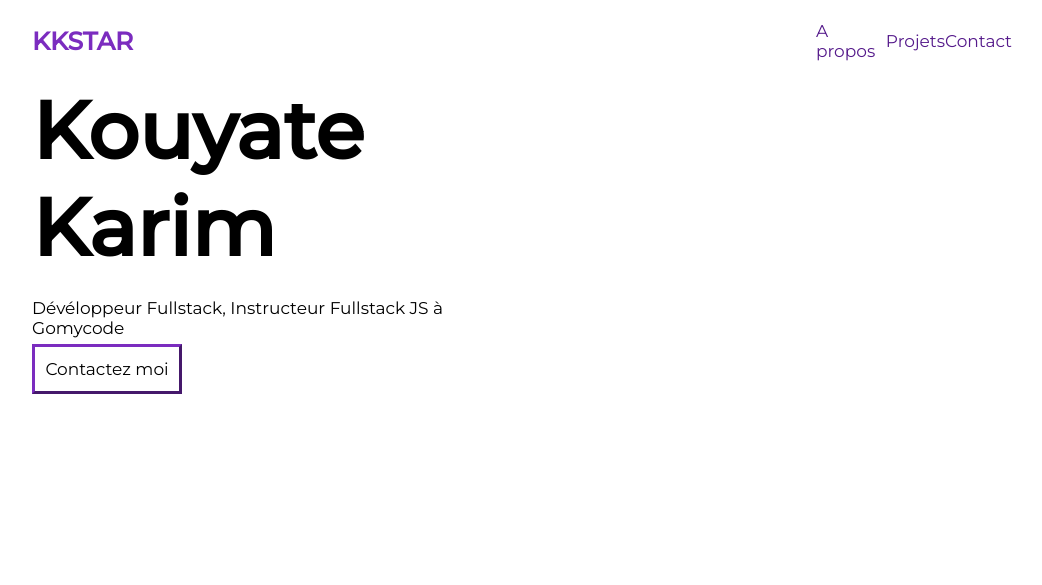
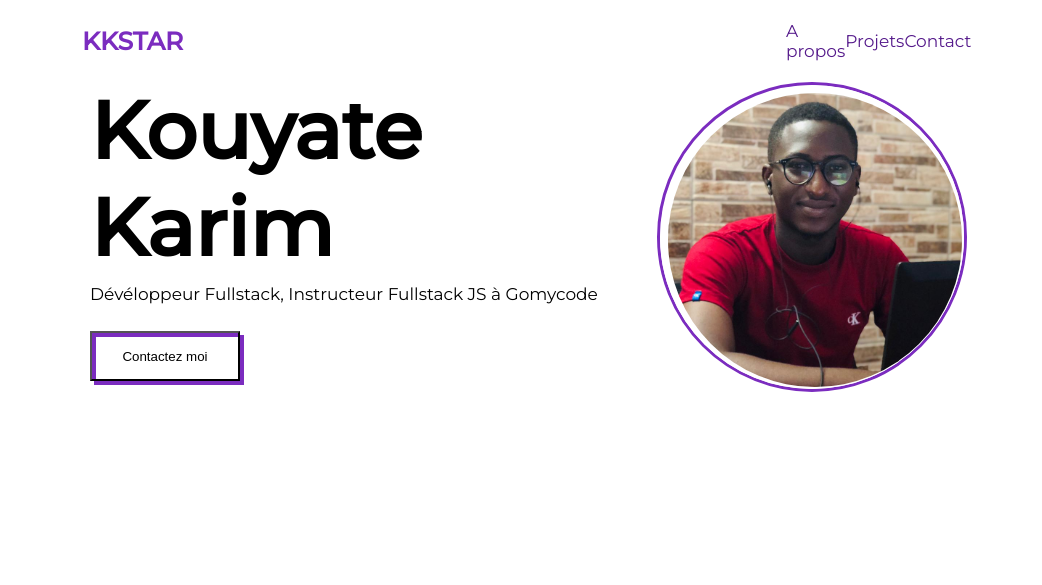
Before and after one commit to MKrouma/GoMyCode, a plain HTML site: page 4_CSS_LY/Checkpoint/index.html in a window 1280 px wide. Shown: the whole page, without its empty margins (118-1160 px from the left). Drawn offline with Linux system fonts and the light colour scheme.

Commit message:
header done

```diff
--- a/4_CSS_LY/Checkpoint/css/style.css
+++ b/4_CSS_LY/Checkpoint/css/style.css
@@ -23,7 +23,7 @@ body{
 } */
 
 .container{
-    margin: 0 150px 0 150px;
+    margin: 0 200px 0 200px;
     height: 1000px;
 }
 
@@ -61,32 +61,35 @@ body{
 
 
 /* about section  */
-/* .about, .about-left, .about-right, .about-left-name, .about-left-position, .about-left-contact{
+/* .about, .about-left, .about-right, .about-left-name, .about-left-position, .about-left-contact,
+.about-right-img-div{
     border: 1px solid red;
 } */
 
 .about{
-    height : 500px;
+    height : 310px;
     margin: 1rem 0 1rem 0;
 
     display: flex;
     align-items: center;
     justify-content: center;
+
+    margin-left: 0.5rem;
 }
 
 .about-left{
     height:100%;
-    width: 50%;
+    width: 65%;
 }
 
 .about-right{
     height:100%;
-    width: 50%;
+    width: 35%;
 }
 
 .about-left-name{
-    width: 50%;
-    height: 40%;
+    width: 60%;
+    height: 60%;
 
     font-size: 80px;
     font-weight: bold;
@@ -94,7 +97,7 @@ body{
 
 .about-left-position{
     width: 100%;
-    height: 30px;
+    height: 10%;
     margin-top: 1rem;
 }
 
@@ -104,10 +107,35 @@ body{
     margin-top: 1rem;
     text-align: center;
 
-    border: 3px solid var(--violet-color);
+    background: none;
     border-style: outset;
+
+    box-shadow: 0.3em 0.3em var(--violet-color), inset 0.3em 0.3em var(--violet-color);
 
     display: flex;
     align-items: center;
     justify-content: center;
+
+    cursor: pointer;
+    transition: all 0.3s ease-in-out;
 }
+
+.about-left-contact:hover{
+    box-shadow: 0em 0em var(--violet-color), inset 0em 0em var(--violet-color);
+}
+
+.about-right-img-div{
+    overflow: hidden;
+    width: 310px;
+    height: 310px;
+    border-radius: 50%;
+    border: 0.2rem solid var(--violet-color);
+}
+
+.about-right-img-div img{
+    width: 310px;
+    height: 310px;
+    border-radius: 50%;
+    object-fit: cover;
+    border: 0.5rem solid white;
+}
--- a/4_CSS_LY/Checkpoint/index.html
+++ b/4_CSS_LY/Checkpoint/index.html
@@ -9,7 +9,7 @@
 </head>
 <body>
 
-    <div class="container">
+    <header class="container">
         <!-- nav  -->
         <div class="nav-bar">
             <div class="nav-bar-left">KKSTAR</div>
@@ -31,12 +31,16 @@
             <div class="about-left">
                 <div class="about-left-name">Kouyate Karim</div>
                 <div class="about-left-position">Dévéloppeur Fullstack, Instructeur Fullstack JS à Gomycode</div>
-                <div class="about-left-contact">Contactez moi</div>
+                <button class="about-left-contact">Contactez moi</button>
             </div>
-            <div class="about-right"></div>
+            <div class="about-right">
+                <div class="about-right-img-div">
+                    <img src="images/gomycode.jpeg" alt="">
+                </div>
+            </div>
         </div>
 
-    </div>
+    </header>
 
 
 </body>
```
